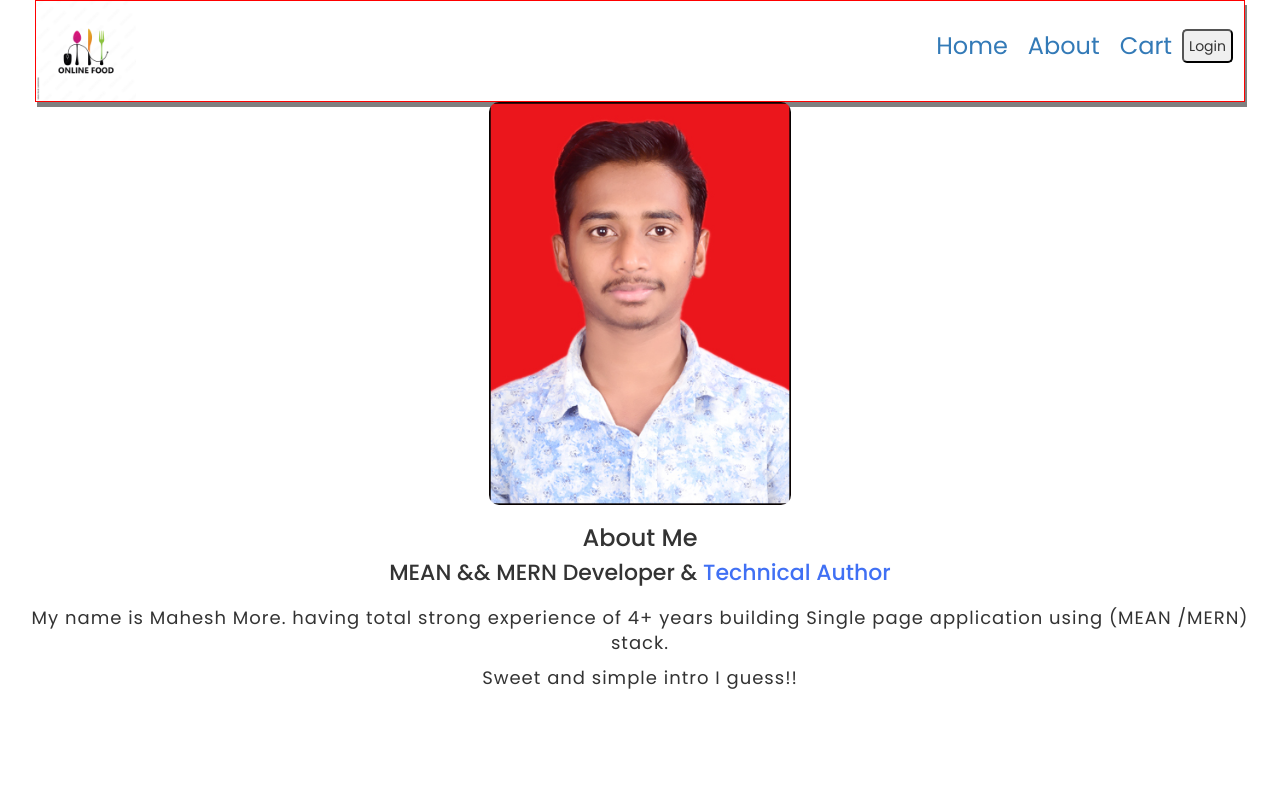
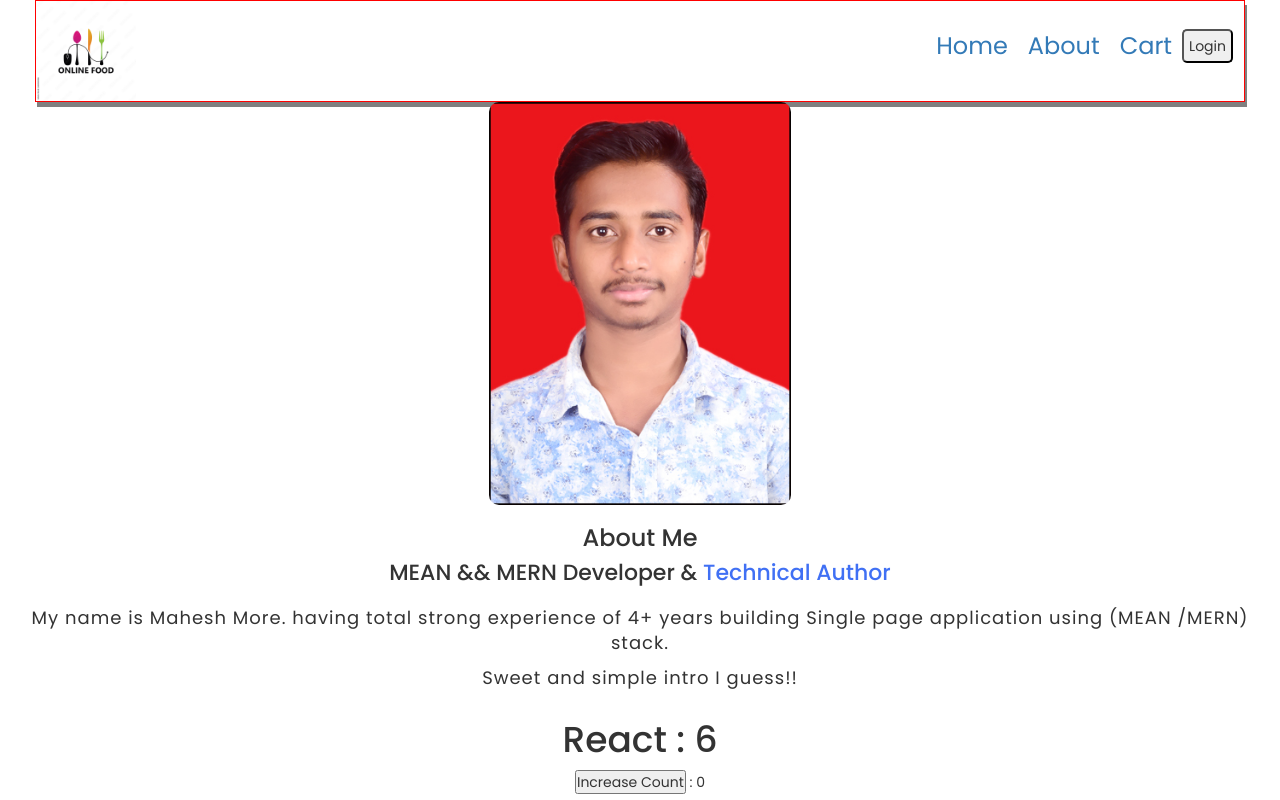
Before and after one commit to maheshmore667/Namaste-React, a React (Vite) app in the folder Namaste-React-Inception/: page /about in a window 1280 px wide. Built offline with nearby package versions, Linux system fonts and the light colour scheme.

Commit message:
Custom hook developed for restaurant Items

```diff
--- /dev/null
+++ b/Namaste-React-Inception/src/Utils/useRestoDetails.js
@@ -0,0 +1,20 @@
+import { useEffect, useState } from "react";
+import {RESTO_INFO} from "../Utils/config.js"
+
+const useRestoDetails = (resId) =>{
+    const [restoDetails, setRestodetails] = useState(null)
+
+    useEffect(()=>{
+        fetchRestroItem();
+    }, []);
+
+    const fetchRestroItem = async() =>{
+        const data =  await fetch(`https://corsproxy.io/?${RESTO_INFO}${resId}`);
+        const responseData = await data?.json();
+        const {name, cuisines, locality} = responseData?.data?.cards[0]?.card?.card?.info
+        const itemCards = responseData?.data?.cards[3].groupedCard.cardGroupMap.REGULAR.cards[7].card.card.itemCards
+        setRestodetails({name, cuisines, locality, itemCards})
+    }
+    return restoDetails;
+}
+export default useRestoDetails;
--- a/Namaste-React-Inception/src/components/About.js
+++ b/Namaste-React-Inception/src/components/About.js
@@ -1,5 +1,7 @@
 import "../Styles/About.css";
 import Mahesh from "../Assets/MAHESH.png";
+import SkillInfo from "./SkillInfo";
+
 const About = () =>{
     return (
         <section className="col-12 d-flex flex-column">
@@ -12,7 +14,7 @@ const About = () =>{
               <p>My name is Mahesh More. having total strong experience of 4+ years building Single page application using (MEAN /MERN) stack.</p>
               <p>Sweet and simple intro I guess!!</p>
             <div className="data">
-            {/* <Link to="/" className="hire">Hire Me</Link> */}
+            <SkillInfo skill={"React"} excellency={"6"}/>
             </div>
           </div>
       </section>
--- a/Namaste-React-Inception/src/components/RestaurantInfo.js
+++ b/Namaste-React-Inception/src/components/RestaurantInfo.js
@@ -1,21 +1,12 @@
-import { useEffect, useState } from "react";
+
 import { useParams } from "react-router-dom";
-import {RESTO_INFO, IMG} from "../Utils/config.js"
+import { IMG} from "../Utils/config.js"
+import useRestoDetails from "../Utils/useRestoDetails.js";
+
 const RestaurantInfo = () =>{
     const params = useParams();
-    const [restoDetails, setRestodetails] = useState({})
-    useEffect(()=>{
-        fetchRestroItem();
-    },[])
+    const restoDetails = useRestoDetails(params?.id);
 
-    const fetchRestroItem = async() =>{
-        const data =  await fetch(`https://corsproxy.io/?${RESTO_INFO}${params?.id}`);
-        const responseData = await data?.json();
-        const {name, cuisines, locality} = responseData?.data?.cards[0]?.card?.card?.info
-        const itemCards = responseData?.data?.cards[3].groupedCard.cardGroupMap.REGULAR.cards[7].card.card.itemCards
-        setRestodetails({name, cuisines, locality, itemCards})
-        console.log(responseData?.data?.cards[3].groupedCard.cardGroupMap.REGULAR.cards[7].card.card.itemCards[0]);
-    }
 
     return (
         <div className="resto-item-container">
--- /dev/null
+++ b/Namaste-React-Inception/src/components/SkillInfo.js
@@ -0,0 +1,38 @@
+import React from "react";
+
+class SkillInfo extends React.Component {
+  constructor(props) {
+    super(props);
+    this.state = {
+      count: 0
+    };
+
+  }
+
+  render() {
+    const { skill, excellency } = this.props;
+    const { count } = this.state;
+    function incCount() {
+        this.setState({
+            count: count+1
+        })
+    }
+    return (
+      <>
+        <div>
+          <h1>
+            {skill} : {excellency}
+
+          </h1>
+          <button onClick={()=>{
+            this.setState({
+                count: count+1
+            })
+          }}> Increase Count</button>  : {count}
+        </div>
+      </>
+    );
+  }
+}
+
+export default SkillInfo;
```
